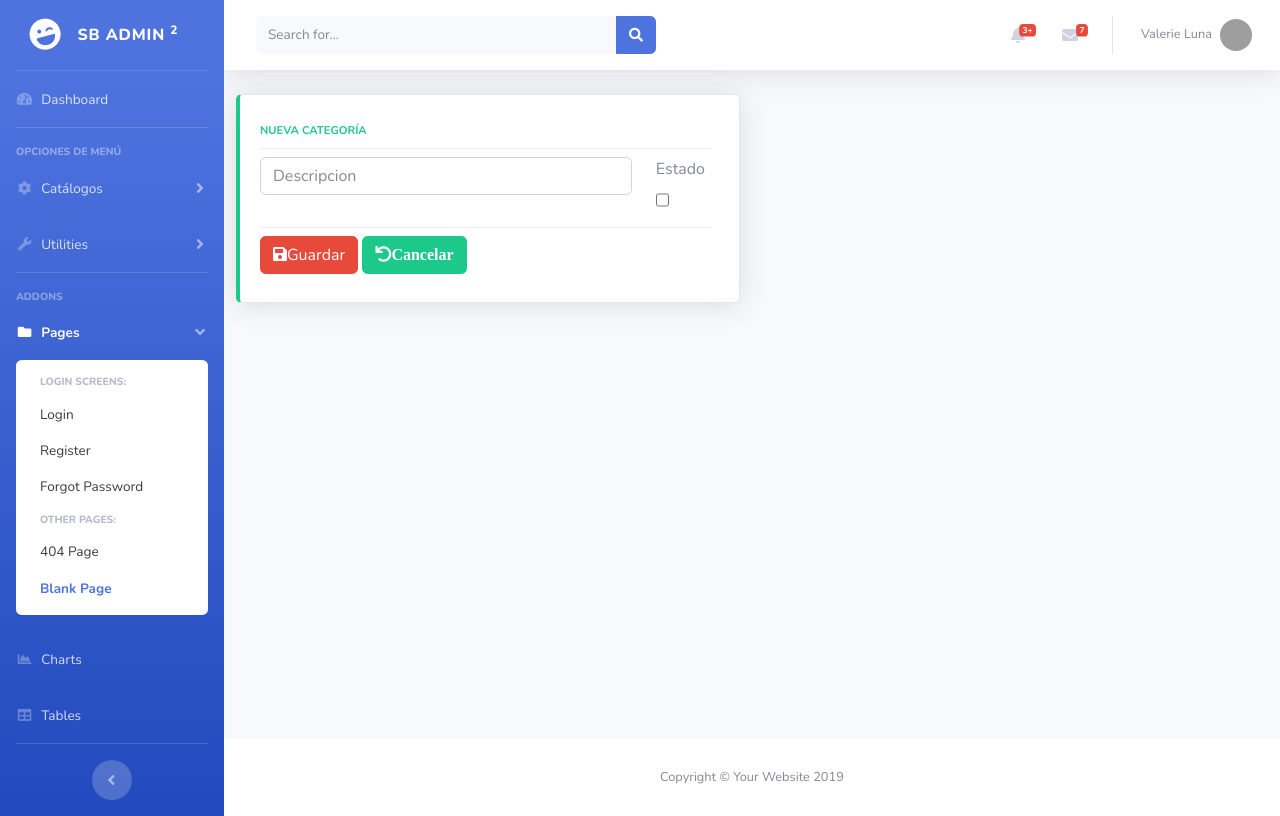
After one commit to manuelmannuel/djfull, a Django app: page /inv/categorias/new in a window 1280 px wide. The commit adds this page. Run offline with Django 3.2, Linux system fonts and the light colour scheme; the visitor is signed in with stand-in values (Sample User, id 1); some libraries are stand-ins or nearby versions; grey boxes are pictures that could not be loaded.

Commit message:
commit 2020-02-10 07:00

```diff
--- /dev/null
+++ b/app/inv/forms.py
@@ -0,0 +1,18 @@
+from django import forms
+
+from .models import Categoria
+
+class CategoriaForm(forms.ModelForm):
+	class Meta:
+		model=Categoria
+		fields = ['descripcion','estado']
+		labels = {'descripcion':"Descripción de la Categoría",
+				'estado':"Estado"}
+		widget={'descripcion':forms.TextInput}
+
+	def __init__(self, *args, **kwargs):
+		super().__init__(*args,**kwargs)
+		for field in iter(self.fields):
+			self.fields[field].widget.attrs.update({
+				'class':'form-control'
+			})
--- a/app/inv/models.py
+++ b/app/inv/models.py
@@ -5,7 +5,7 @@ from bases.models import ClaseModelo
 class Categoria(ClaseModelo):
 	descripcion = models.CharField(
 		max_length=100,
-		help_text='Descripcion de la Categoria',
+		help_text='Descripcion de la Categoría',
 		unique=True
 	)
 
@@ -14,7 +14,25 @@ class Categoria(ClaseModelo):
 
 	def save(self):
 		self.descripcion = self.descripcion.upper()
-		super(Categoria, self),save
+		super(Categoria, self).save()
 
 	class Meta:
 		verbose_name_plural= "Categorias"
+
+class SubCategoria(ClaseModelo):
+    categoria = models.ForeignKey(Categoria, on_delete=models.CASCADE)
+    descripcion = models.CharField(
+        max_length=100,
+        help_text='Descripción de la Categoría'
+    )
+
+    def __str__(self):
+        return '{}:{}'.format(self.categoria.descripcion,self.descripcion)
+
+    def save(self):
+        self.descripcion = self.descripcion.upper()
+        super(SubCategoria, self).save()
+
+    class Meta:
+        verbose_name_plural= "Sub Categorias"
+        unique_together = ('categoria','descripcion')
--- /dev/null
+++ b/app/inv/templates/inv/categoria_form.html
@@ -0,0 +1,46 @@
+{% extends 'base/base.html' %}
+
+{% block page_content %}
+<form method="POST" class="form-inline">
+	{% csrf_token %}
+	<div class="col-xl-6 col-md-6 mb-6">
+		{% if obj %}
+		<div class="card border-left-warning shadow h-100 py-2">
+		{% else %}
+		<div class="card border-left-success shadow h-100 py-2">
+		{% endif %}
+			<div class="card-body">
+				<div class="row no-gutters aling-items-center">
+					<div class="col mr-2">
+						<div class="text-xs font-weight-bold text-success text-uppercase mb-1">{% if obj %}Editar{% else %}Nueva{% endif %} Categoría</div>
+						<div class="dropdown-divider"></div>
+						<div class="row">
+							<div class="col-10">
+								<div class="input-group">
+									<input type="text" name="descripcion" maxlength="100" class="form-control" required id="id_descripcion" placeholder="Descripcion" value="{% if obj %}{{ obj.descripcion }}{% endif %}">
+								</div>
+							</div>
+							<div class="col-2">
+								<div class="form-group">
+									<label for="id_estado">Estado</label>
+									<input type="checkbox" name="estado" class="form-control" id="id_estado" {% if obj.estado %}checked{% endif %}>
+								</div>
+							</div>
+							<!-- {{ form.as_p }} -->
+						</div>
+						<div class="dropdown-divider"></div>
+						<div class="row">
+							<div class="col">
+								<button type="submit" class="btn btn-danger"><span class="fa fa-save"></span>Guardar</button>
+								<a href="{% url 'inv:categoria_list' %}" class="btn btn-success"><span class="fa fa-undo">Cancelar</span></a>
+							</div>
+						</div>
+					</div>
+				</div>
+			</div>
+		</div>
+	</div>
+</form>
+{% endblock %}
+{% block js_page %}
+{% endblock %}
--- a/app/inv/urls.py
+++ b/app/inv/urls.py
@@ -1,7 +1,11 @@
 from django.urls import path
 
-from .views import CategoriaView
+from .views import CategoriaView, CategoriaNew, CategoriaEdit, \
+	CategoriaDel
 
 urlpatterns = [
 	path('categorias/',CategoriaView.as_view(), name='categoria_list'),
+	path('categorias/new',CategoriaNew.as_view(), name='categoria_new'),
+	path('categorias/edit/<int:pk>',CategoriaEdit.as_view(), name='categoria_edit'),
+	path('categorias/delete/<int:pk>',CategoriaDel.as_view(), name='categoria_del'),
 ]
--- a/app/inv/views.py
+++ b/app/inv/views.py
@@ -1,12 +1,44 @@
 from django.shortcuts import render
 from django.views import generic
+from django.urls import reverse_lazy
 
 from django.contrib.auth.mixins import LoginRequiredMixin
 
 from .models import Categoria
+from .forms import CategoriaForm
 
 class CategoriaView(LoginRequiredMixin, generic.ListView):
 	model = Categoria
 	template_name = "inv/categoria_list.html"
 	context_object_name = "obj"
-	login_url = 'base:login'
+	login_url = 'bases:login'
+
+class CategoriaNew(LoginRequiredMixin, generic.CreateView):
+	model = Categoria
+	template_name = "inv/categoria_form.html"
+	context_object_name = "obj"
+	form_class = CategoriaForm
+	success_url = reverse_lazy("inv:categoria_list")
+	login_url = 'bases:login'
+
+	def form_valid(self, form):
+		form.instance.uc = self.request.user
+		return super().form_valid(form)
+
+class CategoriaEdit(LoginRequiredMixin, generic.UpdateView):
+	model = Categoria
+	template_name = "inv/categoria_form.html"
+	context_object_name = "obj"
+	form_class = CategoriaForm
+	success_url = reverse_lazy("inv:categoria_list")
+	login_url = 'bases:login'
+
+	def form_valid(self, form):
+		form.instance.um = self.request.user.id
+		return super().form_valid(form)
+
+class CategoriaDel(LoginRequiredMixin, generic.DeleteView):
+	model = Categoria
+	template_name = 'inv/catalogos_del.html'
+	context_object_name = 'obj'
+	success_url = reverse_lazy("inv:categoria_list")
--- a/app/template/base/base.html
+++ b/app/template/base/base.html
@@ -18,6 +18,8 @@
 
   <!-- Custom styles for this template-->
   <link href="{% static 'base/css/sb-admin-2.min.css' %}" rel="stylesheet">
+  <!-- Custom styles for this page -->
+  <link href="{$ static 'base/vendor/datatables/dataTables.bootstrap4.min.css' %}" rel="stylesheet">
 
 </head>
 
@@ -397,6 +399,11 @@
 
   <!-- Custom scripts for all pages-->
   <script src="{% static 'base/js/sb-admin-2.min.js' %}"></script>
+
+  <!-- Page level plugins -->
+  <script src="{% static 'base/vendor/datatables/jquery.dataTables.min.js' %}"></script>
+  <script src="{% static 'base/vendor/datatables/dataTables.bootstrap4.min.js' %}"></script>
+
 {% block js_page %}
 {% endblock js_page%}
 </body>
```
Also changed, not shown: app/inv/templates/inv/catalogos_del.html (added, +25 -0 lines), app/inv/templates/inv/categoria_list.html (+11 -6 lines), app/inv/migrations/0001_initial.py.
